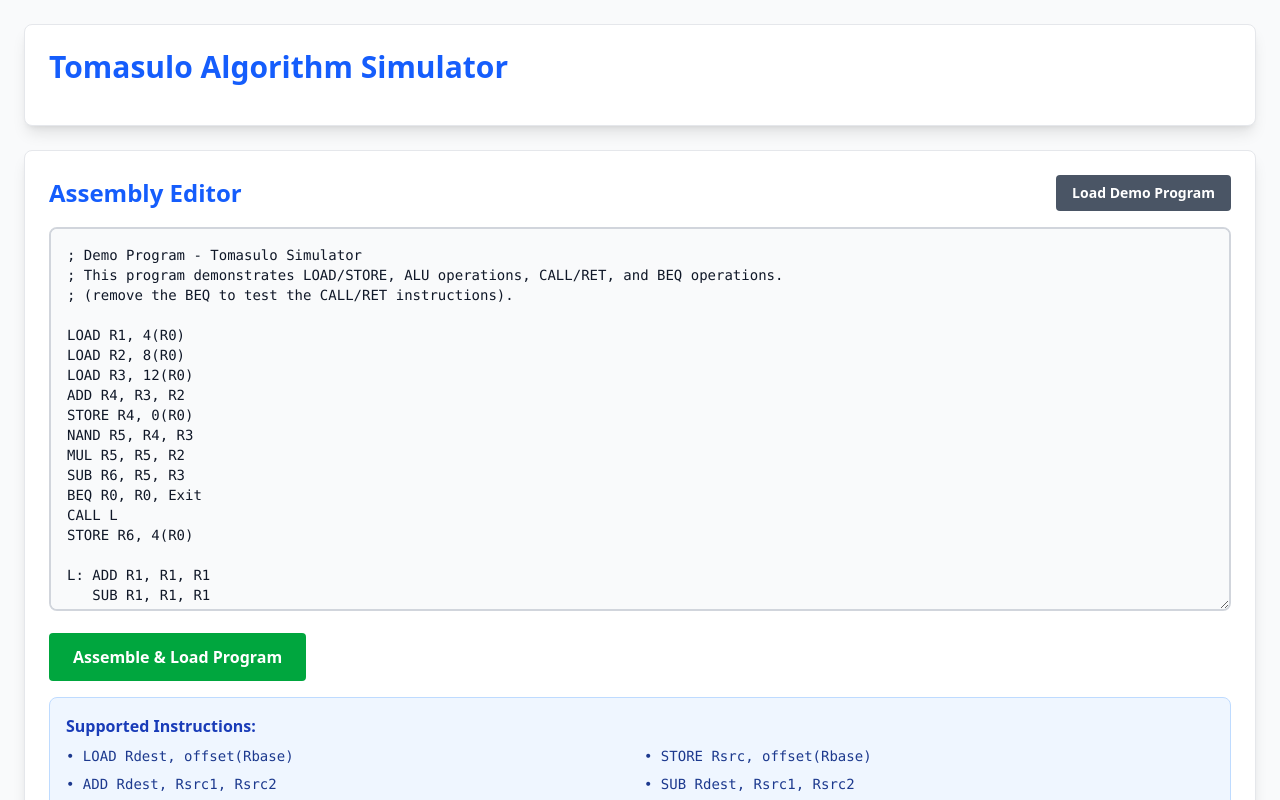
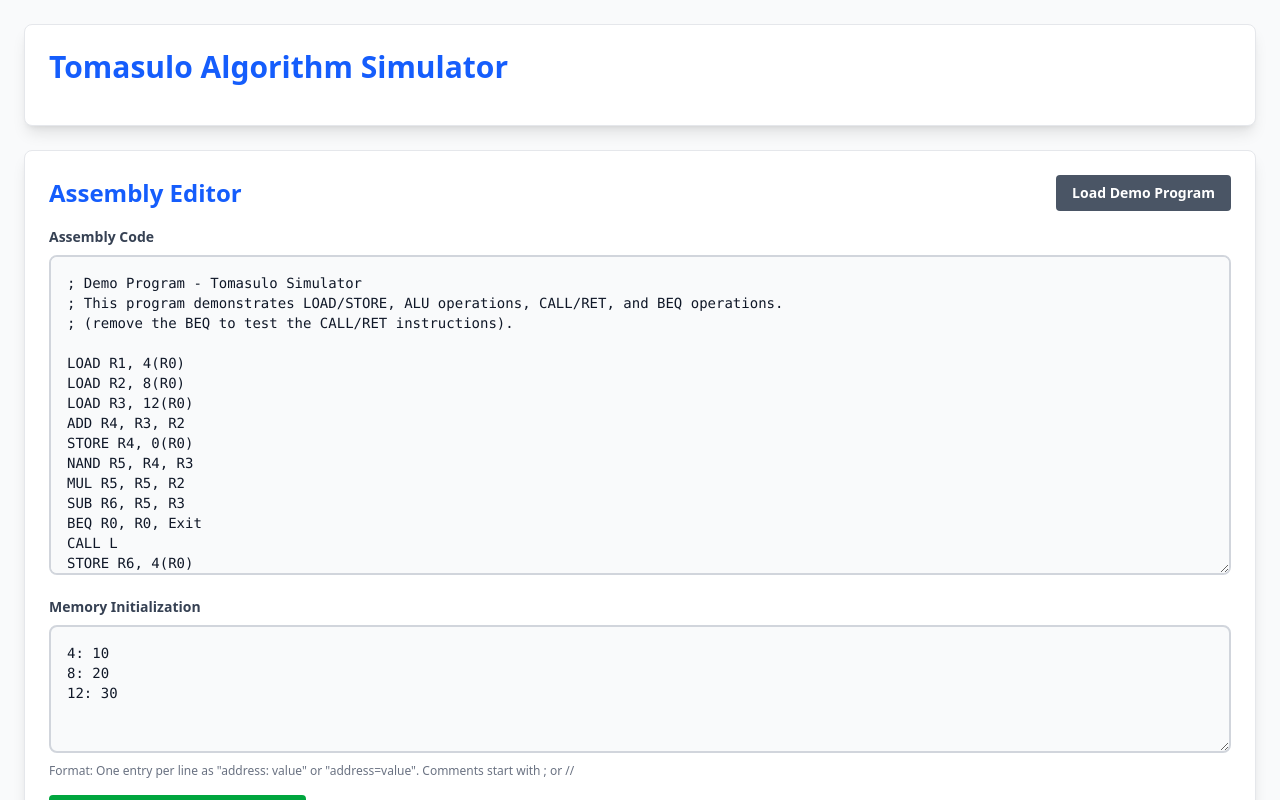
Before and after one commit to MikhaelMounay/femTomas, a React (Vite) app: page / in a window 1280 px wide. Shown: the top 800 px of the page. Built offline with nearby package versions, Linux system fonts and the light colour scheme.

Commit message:
(feature) Parser: Add memory initialization parser & Integrate into UI

```diff
--- a/src/App.tsx
+++ b/src/App.tsx
@@ -7,6 +7,7 @@ import RegisterFileView from "./components/RegisterFileView";
 import MemoryView from "./components/MemoryView";
 import ROBView from "./components/ROBView";
 import ReservationStationsView from "./components/ReservationStationsView";
+import { parseMemoryInit } from "./internal/parser/parseMemoryInit";
 
 // Convert demo program to assembly text for initial display
 const demoAssemblyText = `; Demo Program - Tomasulo Simulator
@@ -32,6 +33,10 @@ L: ADD R1, R1, R1
 Exit:
 `;
 
+const defaultMemoryInit = `4: 10
+8: 20
+12: 30`;
+
 function App() {
     const [cpu] = useState(() => new CPU());
     const [, forceUpdate] = useState(0);
@@ -40,40 +45,41 @@ function App() {
 
     // Assembly editor state
     const [assemblyCode, setAssemblyCode] = useState(demoAssemblyText);
+    const [memoryInitText, setMemoryInitText] = useState(defaultMemoryInit);
     const [parseErrors, setParseErrors] = useState<ParseResult["errors"]>([]);
+    const [memoryErrors, setMemoryErrors] = useState<string[]>([]);
     const [showEditor, setShowEditor] = useState(true);
     const [isProgramLoaded, setIsProgramLoaded] = useState(false);
 
-    const initializeCPU = (program: Instruction[]) => {
+    const initializeCPU = (program: Instruction[], memory: Map<number, number>) => {
         cpu.reset();
         cpu.loadProgram(program);
-        cpu.loadMemory(
-            new Map([
-                [4, 10],
-                [8, 20],
-                [12, 30],
-            ])
-        );
+        cpu.loadMemory(memory);
         setIsProgramLoaded(true);
         forceUpdate((n) => n + 1);
     };
 
     const assembleAndLoad = () => {
-        const result = parseAssembly(assemblyCode);
+        const programResult = parseAssembly(assemblyCode);
+        const memoryResult = parseMemoryInit(memoryInitText);
 
-        if (!result.success) {
-            setParseErrors(result.errors);
+        if (!programResult.success || !memoryResult.success) {
+            setParseErrors(programResult.errors);
+            setMemoryErrors(memoryResult.errors || []);
             return;
         }
 
         setParseErrors([]);
-        initializeCPU(result.instructions);
+        setMemoryErrors([]);
+        initializeCPU(programResult.instructions, memoryResult.memory!);
         setShowEditor(false);
     };
 
     const loadDemoProgram = () => {
         setAssemblyCode(demoAssemblyText);
+        setMemoryInitText(defaultMemoryInit);
         setParseErrors([]);
+        setMemoryErrors([]);
     };
 
     const step = () => {
@@ -178,17 +184,42 @@ function App() {
                         </div>
 
                         <div className="space-y-4">
+                            {/* Assembly Code Editor */}
+                            <div>
+                                <label className="mb-2 block text-sm font-semibold text-gray-700">Assembly Code</label>
                                 <textarea
                                     value={assemblyCode}
                                     onChange={(e) => setAssemblyCode(e.target.value)}
-                                className="h-96 w-full rounded-lg border-2 border-gray-300 bg-gray-50 p-4 font-mono text-sm focus:border-blue-500 focus:outline-none"
+                                    className="h-80 w-full rounded-lg border-2 border-gray-300 bg-gray-50 p-4 font-mono text-sm focus:border-blue-500 focus:outline-none"
                                     placeholder="Enter your assembly code here..."
                                     spellCheck={false}
                                 />
+                            </div>
 
+                            {/* Memory Initialization Editor */}
+                            <div>
+                                <label className="mb-2 block text-sm font-semibold text-gray-700">
+                                    Memory Initialization
+                                </label>
+                                <textarea
+                                    value={memoryInitText}
+                                    onChange={(e) => setMemoryInitText(e.target.value)}
+                                    className="h-32 w-full rounded-lg border-2 border-gray-300 bg-gray-50 p-4 font-mono text-sm focus:border-blue-500 focus:outline-none"
+                                    placeholder="Enter memory initialization (e.g., 4: 10)"
+                                    spellCheck={false}
+                                />
+                                <p className="mt-1 text-xs text-gray-500">
+                                    Format: One entry per line as "address: value" or "address=value". Comments start with ;
+                                    or //
+                                </p>
+                            </div>
+
+                            {/* Error Display */}
+                            {(parseErrors.length > 0 || memoryErrors.length > 0) && (
+                                <div className="space-y-2">
                                     {parseErrors.length > 0 && (
                                         <div className="rounded-lg border-2 border-red-300 bg-red-50 p-4">
-                                    <h3 className="mb-2 font-bold text-red-700">Parse Errors:</h3>
+                                            <h3 className="mb-2 font-bold text-red-700">Assembly Parse Errors:</h3>
                                             <ul className="space-y-1">
                                                 {parseErrors.map((error, idx) => (
                                                     <li key={idx} className="text-sm text-red-600">
@@ -196,6 +227,20 @@ function App() {
                                                     </li>
                                                 ))}
                                             </ul>
+                                        </div>
+                                    )}
+                                    {memoryErrors.length > 0 && (
+                                        <div className="rounded-lg border-2 border-red-300 bg-red-50 p-4">
+                                            <h3 className="mb-2 font-bold text-red-700">Memory Initialization Errors:</h3>
+                                            <ul className="space-y-1">
+                                                {memoryErrors.map((error, idx) => (
+                                                    <li key={idx} className="text-sm text-red-600">
+                                                        {error}
+                                                    </li>
+                                                ))}
+                                            </ul>
+                                        </div>
+                                    )}
                                 </div>
                             )}
 
@@ -373,7 +418,8 @@ function App() {
 
                         <div className="border-t border-gray-200 pt-3 text-center text-xs text-gray-500">
                             <p className="mt-2 text-sm text-gray-500">
-                                Made with ❤️ by <strong>AUC</strong> Students, <em>CSCE 3301 - Computer Architecture</em> Course Project, Fall 2025
+                                Made with ❤️ by <strong>AUC</strong> Students, <em>CSCE 3301 - Computer Architecture</em>{" "}
+                                Course Project, Fall 2025
                             </p>
                         </div>
                     </div>
--- /dev/null
+++ b/src/internal/parser/parseMemoryInit.ts
@@ -0,0 +1,44 @@
+export const parseMemoryInit = (text: string): { success: boolean; memory?: Map<number, number>; errors?: string[] } => {
+    const errors: string[] = [];
+    const memory = new Map<number, number>();
+
+    const lines = text.split("\n").map((line) => line.trim());
+
+    for (let i = 0; i < lines.length; i++) {
+        const line = lines[i];
+        if (!line || line.startsWith(";") || line.startsWith("//")) {
+            continue; // Skip empty lines and comments
+        }
+
+        // Expected format: "address: value" or "address=value"
+        const match = line.match(/^(\d+)\s*[:=]\s*(-?\d+)$/);
+        if (!match) {
+            errors.push(`Line ${i + 1}: Invalid format. Expected "address: value" or "address=value"`);
+            continue;
+        }
+
+        const address = parseInt(match[1]);
+        const value = parseInt(match[2]);
+
+        // Validate address and value are 16-bit
+        if (address < 0 || address > 0xffff) {
+            errors.push(`Line ${i + 1}: Address ${address} out of range (0-65535)`);
+            continue;
+        }
+
+        if (value < -32768 || value > 65535) {
+            errors.push(`Line ${i + 1}: Value ${value} out of range (-32768 to 65535)`);
+            continue;
+        }
+
+        // Convert to unsigned 16-bit if needed
+        const unsignedValue = value < 0 ? value & 0xffff : value;
+        memory.set(address, unsignedValue);
+    }
+
+    if (errors.length > 0) {
+        return { success: false, errors };
+    }
+
+    return { success: true, memory };
+};
```
Lines whose indentation alone changed are shown as unchanged.
